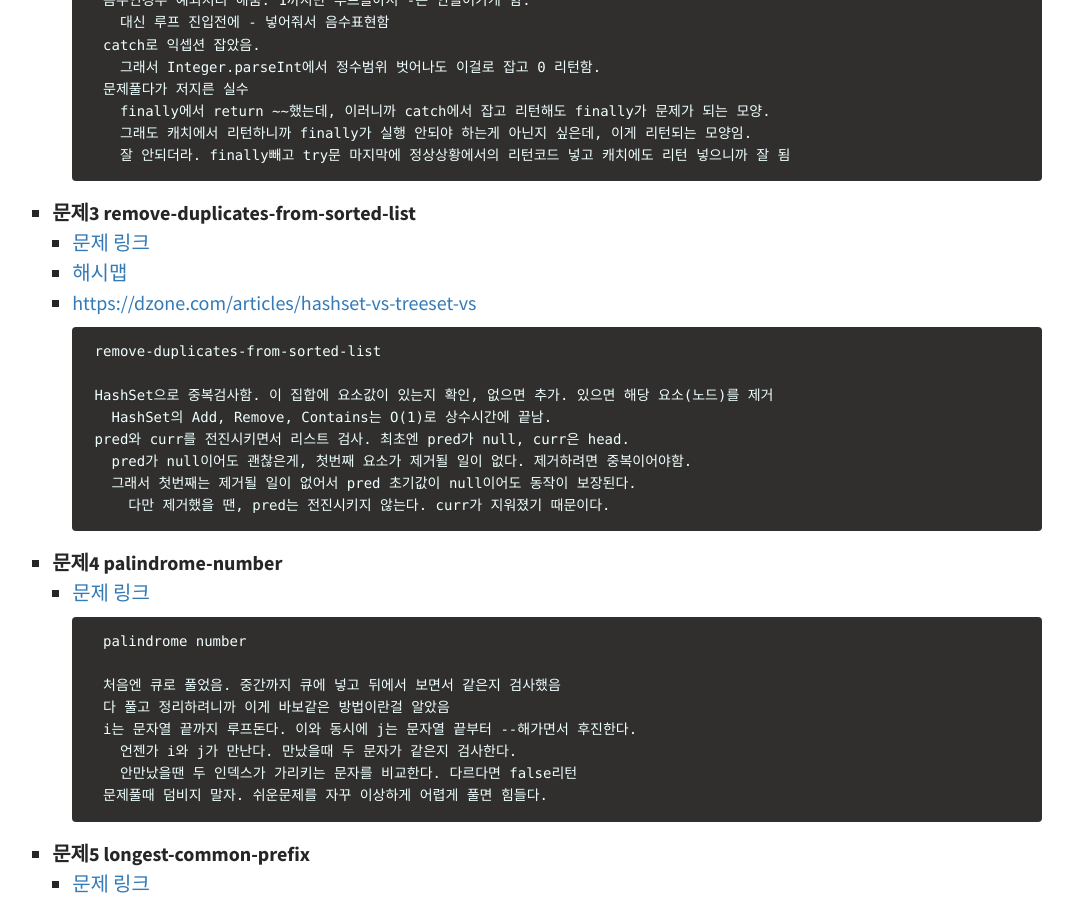
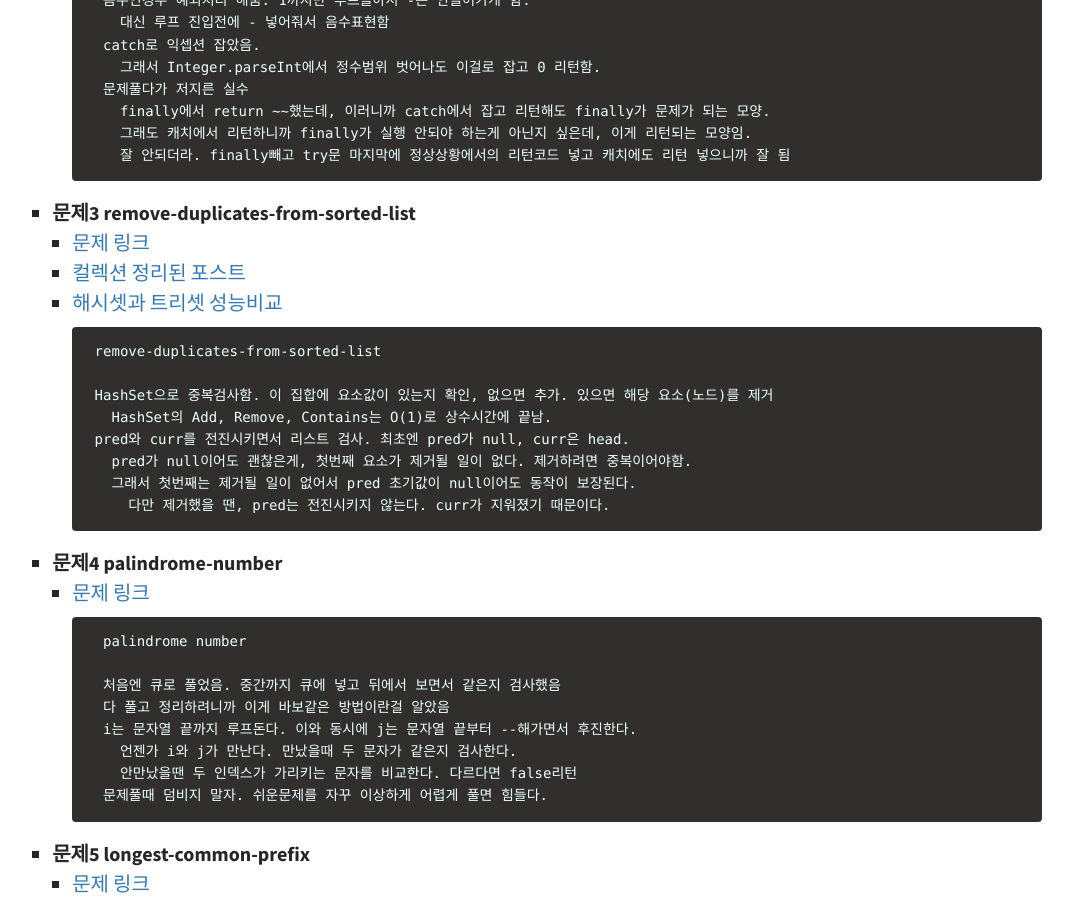
Before and after one commit to Malloc72P/Malloc72P.github.io, a Jekyll site: the page built from _posts/2021-01-13-TIL-8.md, in a window 1280 px wide and 900 px high, scrolled down 1090 px. Shown: the whole window, without its empty margins (123-1196 px from the left). Built offline with Jekyll 4.4.1, drawn with Linux system fonts in a browser that asks for light colours.

Commit message:
링크 이름 잘못단거 수정함

````diff
--- a/_posts/2021-01-13-TIL-8.md
+++ b/_posts/2021-01-13-TIL-8.md
@@ -41,8 +41,8 @@ tags: [ TIL, 알고리즘, 자료구조, CodePlus, Leet, 백준 ]
         ```
     * **문제3 remove-duplicates-from-sorted-list**
       * [문제 링크](https://leetcode.com/problems/remove-duplicates-from-sorted-list/)
-      *  [해시맵 ](https://gangnam-americano.tistory.com/41)
-      *  [https://dzone.com/articles/hashset-vs-treeset-vs](https://dzone.com/articles/hashset-vs-treeset-vs)
+      *  [컬렉션 정리된 포스트](https://gangnam-americano.tistory.com/41)
+      *  [해시셋과 트리셋 성능비교](https://dzone.com/articles/hashset-vs-treeset-vs)
         ```
           remove-duplicates-from-sorted-list
 
````
